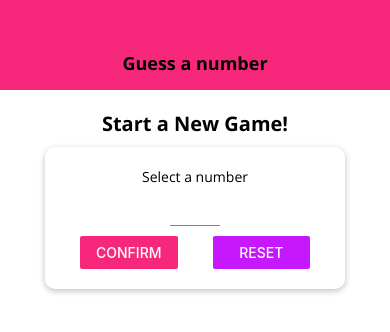
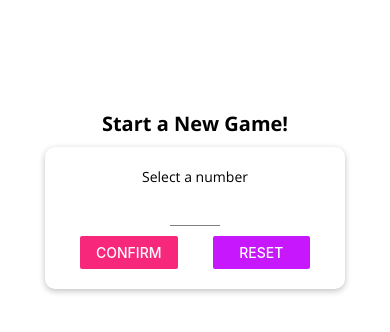
Before and after one commit to noleksiv/GuessNumber, a React Native app: screen / in a window 390 px wide. Shown: the top 332 px of the page. Built offline with nearby package versions, Linux system fonts and the light colour scheme.

Commit message:
Split specific UI elements into separate files

```diff
--- a/App.js
+++ b/App.js
@@ -1,7 +1,11 @@
 import React, { useState } from 'react';
-import { StyleSheet, Text, View } from 'react-native';
 import { AppLoading } from 'expo';
 import * as Font from 'expo-font';
+import {
+  StyleSheet,
+  View,
+  SafeAreaView
+} from 'react-native';
 
 import Header from './components/Header';
 import StartGameScreen from './screens/StartGameScreen';
@@ -60,10 +64,10 @@
   }
 
   return (
-    <View style={styles.screen}>
-      <Header title="Guess a number" />
-      {content}
-    </View>
+    <SafeAreaView style={styles.screen}>
+        <Header title="Guess a number" />
+        {content}
+    </SafeAreaView>
   );
 }
 
--- a/components/Header.js
+++ b/components/Header.js
@@ -1,25 +1,47 @@
 import React from 'react';
-import { View, Text, StyleSheet } from 'react-native';
+import {
+    View,
+    Text,
+    StyleSheet,
+    Platform
+} from 'react-native';
 
 import Colors from '../constants/colors';
 import TitleText from '../components/TitleText';
 
 const Header = props => {
     return (
-        <View style={styles.header}>
-            <TitleText>{props.title}</TitleText>
+        <View style={{
+            ...styles.headerBase,
+            ...Platform.select({
+                ios: styles.headerIOS,
+                android: styles.headerAndroid
+            })
+        }}>
+            <TitleText style={styles.title}>{props.title}</TitleText>
         </View>
     );
 };
 
 const styles = StyleSheet.create({
-    header: {
+    headerBase: {
         width: '100%',
         height: 90,
         paddingTop: 36,
-        backgroundColor: Colors.primary,
         alignItems: 'center',
         justifyContent: 'center',
+    },
+    headerIOS: {
+        backgroundColor: 'white',
+        borderBottomColor: '#ccc',
+        borderBottomWidth: 1
+    },
+    headerAndroid: {
+        backgroundColor: Colors.primary,
+
+    },
+    title: {
+        color: Platform.OS === 'ios' ? Colors.primary : 'white'
     }
 });
 
--- a/screens/GameOverScreen.js
+++ b/screens/GameOverScreen.js
@@ -4,12 +4,11 @@
     Text,
     StyleSheet,
     Image,
-    ScrollView,
-    Dimensions
+    Dimensions,
+    ScrollView
 } from 'react-native';
 
 import BodyText from '../components/BodyText';
-import TitleText from '../components/TitleText';
 import MainButton from '../components/MainButton';
 import DefaultStyles from '../constants/default-styles';
 
```
Also changed, not shown: components/MainButton.android.js (added, +51 -0 lines), components/MainButton.ios.js (renamed from components/MainButton.js, +8 -2 lines).
